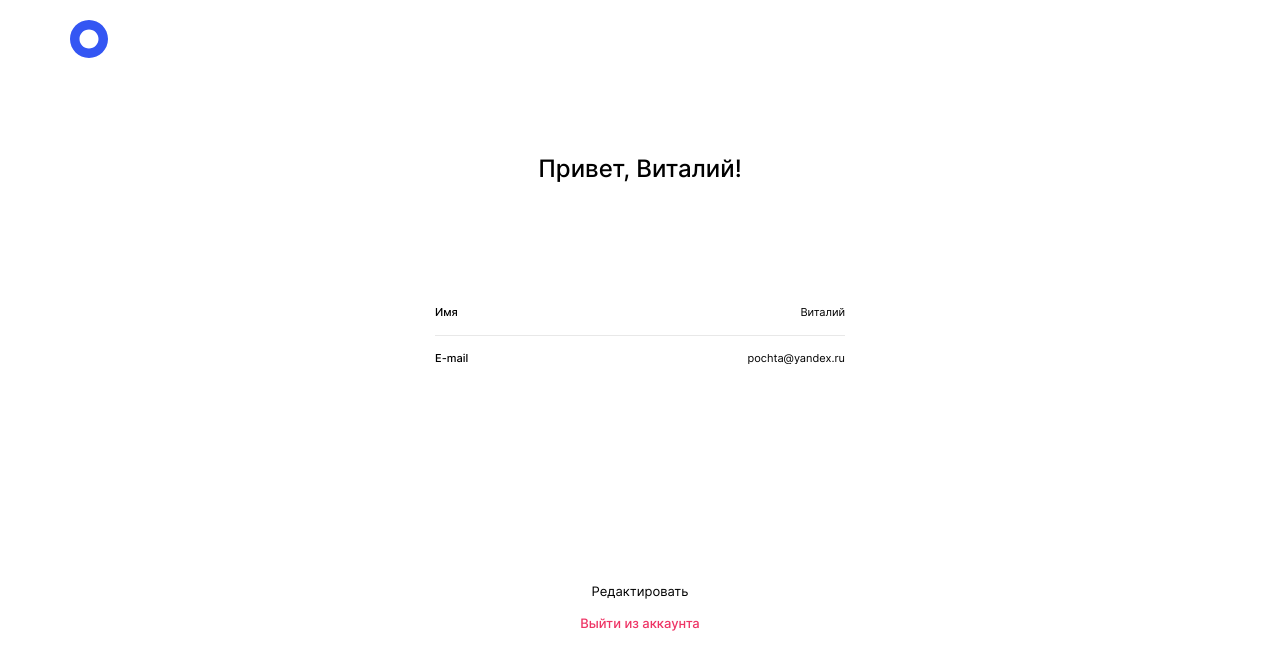
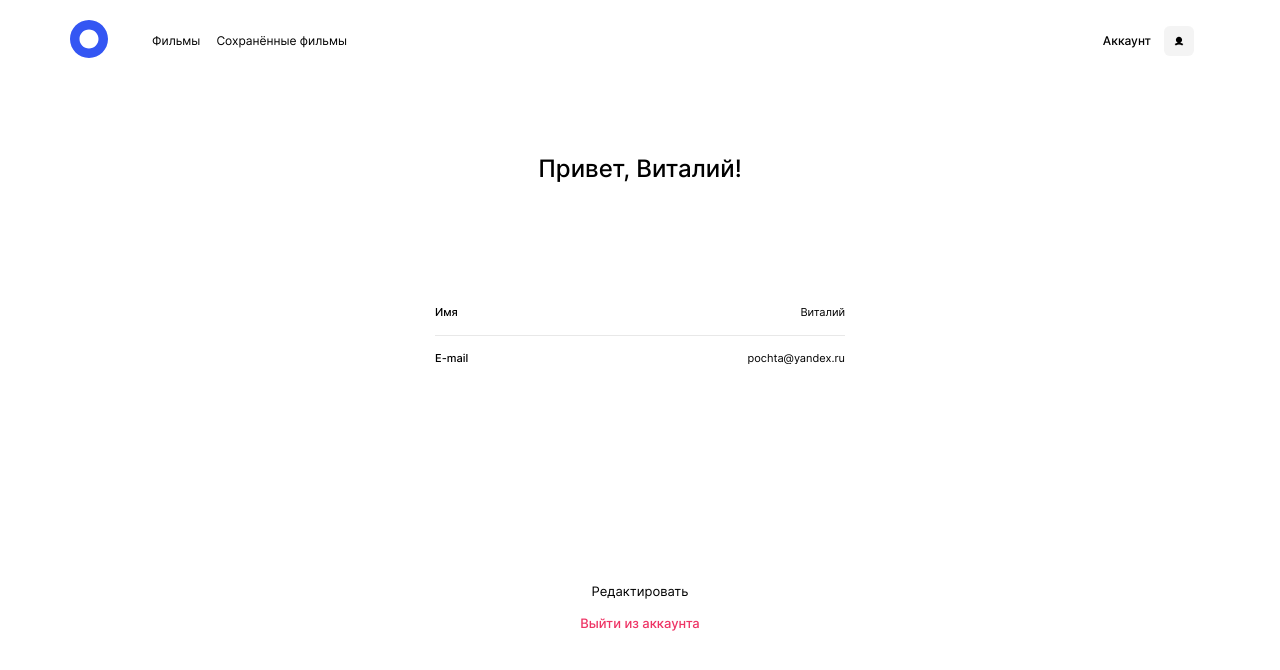
Before and after one commit to EAStogov/movies-explorer-frontend, a React (Create React App) app: page /profile in a window 1280 px wide. Shown: the top 670 px of the page. Built offline with nearby package versions, Linux system fonts and the light colour scheme.

Commit message:
feature: add Navigation layout & styles

```diff
--- a/src/components/Navigation/Navigation.css
+++ b/src/components/Navigation/Navigation.css
@@ -1,38 +1,200 @@
+/* 1280px */
+
 .navigation {
+  display: flex;
+  align-items: center;
+  flex-grow: 1;
+}
+
+.navigation__list {
+  display: flex;
   margin: 0;
   padding: 0;
   list-style-type: none;
-  display: flex;
 }
 
-@media screen and (max-width: 500px) {
-  .navigation {
-    flex-direction: column;
+.navigation__auth {
+  margin-left: auto;
+}
+
+.navigation__container {
+  flex-grow: 1;
+}
+
+.navigation__movies {
+  flex-grow: 1;
+}
+
+.navigation__list-item {
+  display: flex;
+  align-items: center;
+  font-size: 12px;
+}
+
+.navigation__list-item_type_account {
+  margin-left: auto;
+}
+
+
+.navigation__button_hidden {
+  display: none;
+}
+
+
+.navigation__button_type_register {
+  margin-right: 30px;
+}
+
+.navigation__button_type_signin {
+  width: 76px;
+  height: 32px;
+  text-align: center;
+  background-color: #3456F3;
+  border-radius: 3px;
+  color: white;
+}
+
+.navigation__button_type_account {
+  display: flex;
+  align-items: center;
+  margin-right: 0;
+}
+
+.navigation__account-button-text {
+  margin: 0;
+}
+
+.navigation__account-image {
+  width: 30px;
+  height: 30px;
+  border-radius: 6px;
+  background: url(../../images/account-icon.svg) #f4f4f4 no-repeat center;
+  background-size: 10px 10px;
+  margin-left: 13px;
+}
+
+.navigation__burger {
+  display: none;
+  position: fixed;
+  right: 38px;
+  top: 26px;
+  z-index: 3;
+}
+
+.navigation__button {
+  padding: 0;
+  border: none;
+  background: none;
+  cursor: pointer;
+  align-self: center;
+  margin-right: 16px;
+  text-decoration: none;
+  color: black;
+}
+
+
+.navigation__button_active {
+  font-weight: 500;
+}
+
+/* 780px */
+
+@media screen and (max-width: 780px) {
+  .navigation__container_opened {
+    display: flex;
+    margin: 0;
+    padding: 0;
+    position: fixed;
+    top: 0;
+    bottom: 0;
+    left: 0;
+    right: 0;
+    z-index: 2;
+    background-color: rgba(0, 0, 0, .5);
   }
 }
 
-.navigation__item {
-  margin-left: 20px;
-}
-
-@media screen and (max-width: 500px) {
-  .navigation__item {
-    margin-bottom: 12px;
-    margin-left: 0;
-  }
-  .navigation__item:last-child {
-    margin-bottom: 0;
+@media screen and (max-width: 780px) {
+  .navigation__movies {
+    display: flex;
+    flex-direction: column;
+    flex-grow: 0;
+    position: fixed;
+    top: 0;
+    bottom: 0;
+    right: -520px;
+    margin-left: auto;
+    width: 520px;
+    background-color: white;
+    align-items: center;
+    z-index: 3;
+    transition: right .3s ease-in-out;
   }
 }
 
-.navigation__link {
-  color: black;
-  text-decoration: none;
-  font-size: 13px;
+.navigation__movies_opened {
+  display: flex;
+  right: 0;
 }
 
-@media screen and (max-width: 500px) {
-  .navigation__link {
-    font-size: 12px;
+@media screen and (max-width: 780px) {
+  .navigation__list-item_type_movies {
+    margin-bottom: 28px;
+    margin-right: 0;
+    font-size: 18px;
+    font-weight: 500;
+  }
+  .navigation__list-item_type_movies:first-child {
+    margin-top: 159px;
   }
 }
+
+@media screen and (max-width: 780px) {
+  .navigation__button {
+    margin-right: 0;
+  }
+}
+
+@media screen and (max-width: 780px) {
+  .navigation__button_active {
+    border-bottom: 1px solid #000;
+    padding-bottom: 7px;
+  }
+}
+
+@media screen and (max-width: 780px) {
+  .navigation__list-item_type_account {
+    margin: auto auto 92px;
+    font-size: 14px;
+    font-weight: 500;
+    line-height: 16px;
+  }
+}
+
+@media screen and (max-width: 780px) {
+  .navigation__button_hidden {
+    display: block;
+  }
+}
+
+@media screen and (max-width: 780px) {
+  .navigation__burger {
+    display: block;
+  }
+}
+
+/* 520px */
+
+@media screen and (max-width: 520px) {
+  .navigation__movies {
+    width: 100%;
+  }
+}
+
+/* 410px */
+
+@media screen and (max-height: 410px) {
+  .navigation__list-item_type_movies:first-child {
+    margin-top: auto;
+  }
+}
--- a/src/components/Navigation/Navigation.js
+++ b/src/components/Navigation/Navigation.js
@@ -1,8 +1,83 @@
+import { useState } from "react";
+import { NavLink } from "react-router-dom";
+import Burger from "../Burger/Burger";
 import "./Navigation.css";
 
-function Navigation() {
+function Navigation({ isHeaderAuth, route }) {
+  const [isBurgerOpened, setIsBurgerOpened] = useState(false);
+
+  function handleBurgerClick() {
+    setIsBurgerOpened(!isBurgerOpened);
+    console.log("click");
+  }
+
   return (
-    <></>
+    <div className="navigation">
+      {isHeaderAuth ? (
+        <ul className="navigation__list navigation__auth">
+          <li className="navigation__list-item">
+            <button className="navigation__button navigation__button_type_register">
+              Регистрация
+            </button>
+          </li>
+          <li className="navigation__list-item">
+            <button className="navigation__button navigation__button_type_signin">Войти</button>
+          </li>
+        </ul>
+      ) : (
+        <>
+          <div
+            className={`navigation__container ${isBurgerOpened && "navigation__container_opened"}`}
+          >
+            <ul
+              className={`navigation__list navigation__movies ${
+                isBurgerOpened && "navigation__movies_opened"
+              }`}
+            >
+              <li className="navigation__list-item navigation__list-item_type_movies">
+                <NavLink to="/" className={`navigation__button navigation__button_hidden`}>
+                  Главная
+                </NavLink>
+              </li>
+              <li className="navigation__list-item navigation__list-item_type_movies">
+                <NavLink
+                  to="/movies"
+                  className={`navigation__button ${
+                    route === "/movies" && "navigation__button_active"
+                  }`}
+                >
+                  Фильмы
+                </NavLink>
+              </li>
+              <li className="navigation__list-item navigation__list-item_type_movies">
+                <NavLink
+                  to="/saved-movies"
+                  className={`navigation__button ${
+                    route === "/saved-movies" && "navigation__button_active"
+                  }`}
+                >
+                  Сохранённые фильмы
+                </NavLink>
+              </li>
+              <li className="navigation__list-item navigation__list-item_type_account">
+                <NavLink
+                  to="/profile"
+                  className={`navigation__button navigation__button_type_account ${
+                    route === "/profile" && "navigation__button_active"
+                  }`}
+                >
+                  <p className="navigation__account-button-text">Аккаунт</p>
+                  <div className="navigation__account-image" />
+                </NavLink>
+              </li>
+            </ul>
+          </div>
+          <div className="navigation__burger" onClick={handleBurgerClick}>
+            <Burger />
+          </div>
+        </>
+      )}
+    </div>
   );
 }
 
```
